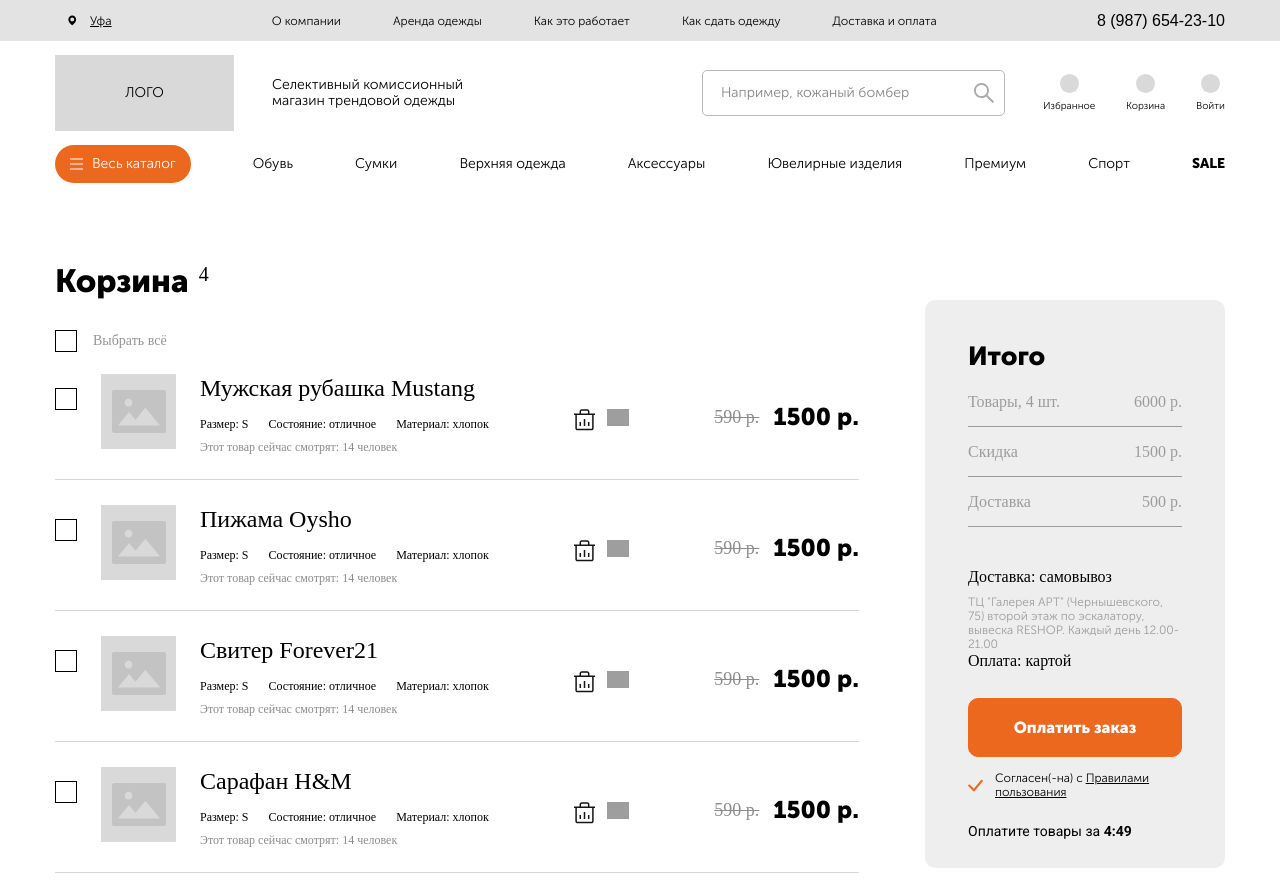
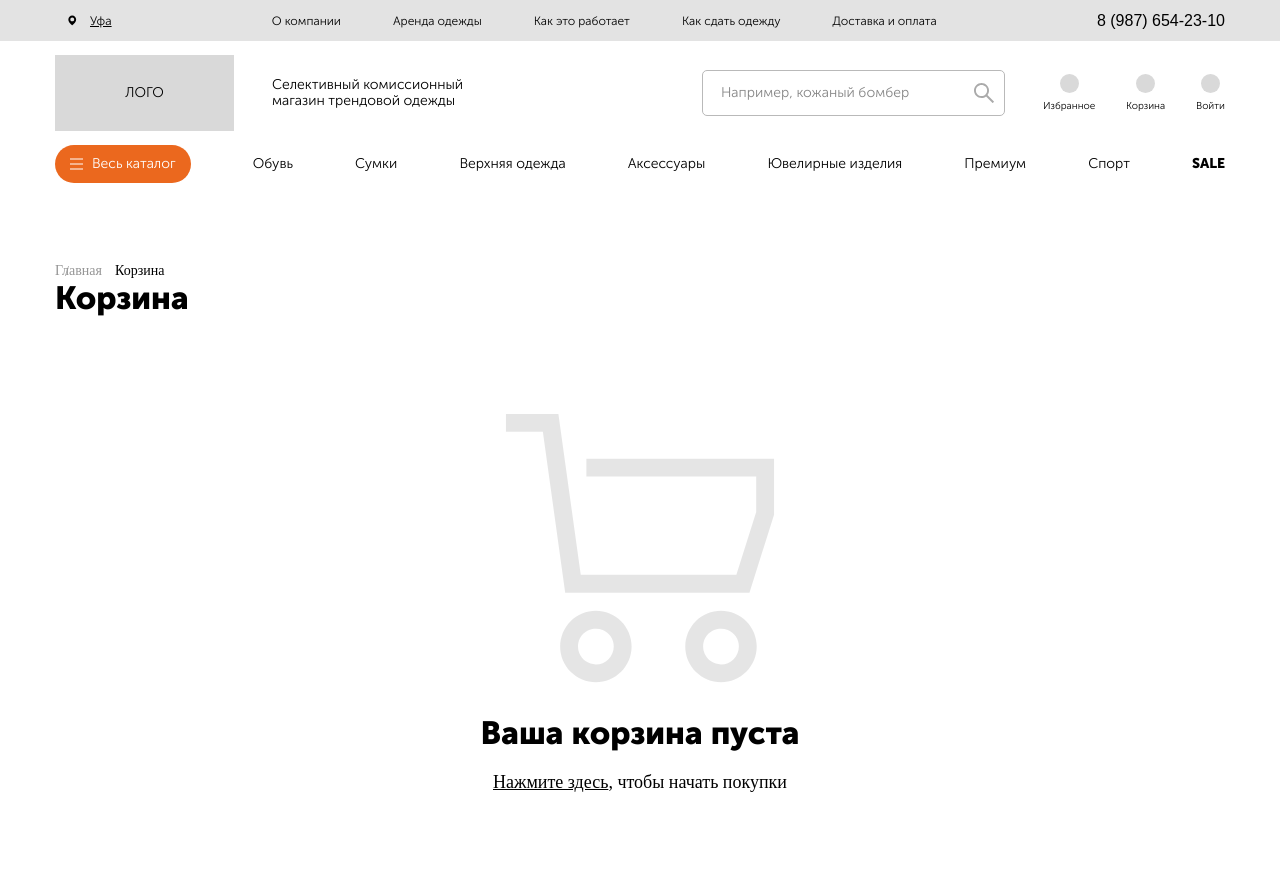
Before and after one commit to Nurbergen-me/reshop, a Nuxt app: page /Cart in a window 1280 px wide. Shown: the top 893 px of the page. Built offline with nearby package versions, Linux system fonts and the light colour scheme; grey boxes are pictures that could not be loaded; a web font is replaced by a local one.

Commit message:
cart Page

```diff
--- a/nuxt.config.js
+++ b/nuxt.config.js
@@ -37,6 +37,7 @@ export default {
 
   // Modules: https://go.nuxtjs.dev/config-modules
   modules: [
+    '@nuxtjs/axios'
   ],
 
   // Build Configuration: https://go.nuxtjs.dev/config-build
--- a/package.json
+++ b/package.json
@@ -10,6 +10,7 @@
     "deploy": "push-dir --dir=dist --branch=gh-pages --cleanup"
   },
   "dependencies": {
+    "@nuxtjs/axios": "^5.13.6",
     "core-js": "^3.25.3",
     "nuxt": "^2.15.8",
     "vue": "^2.7.10",
--- a/pages/Cart.vue
+++ b/pages/Cart.vue
@@ -1,9 +1,9 @@
 <template>
     <main>
-      <section class="cart">
+      <section class="cart" v-if="totalQuantity > 0">
         <div class="container">
           <div class="cart__title">
-            Корзина <span class="cart__amount">4</span>
+            Корзина <span class="cart__amount"> {{ totalQuantity}} </span>
           </div>
           <div class="cart__wrapper">
             <div class="cart__list">
@@ -20,7 +20,7 @@
                   <label for="select-all">Выбрать всё</label>
                 </div>
               </div>
-              <div class="cart__item">
+              <div class="cart__item" v-for="product in cartProducts" :key="product.id">
                 <div class="cart__item-check">
                   <input type="checkbox" class="cart__item-checkbox" />
                   <label></label>
@@ -30,20 +30,20 @@
                 </div>
                 <div class="cart__item-info">
                   <div class="cart__item-prices--mob">
-                    <div class="cart__item-newprice--mob">1500 р.</div>
-                    <div class="cart__item-oldprice--mob">590 р.</div>
+                    <div class="cart__item-newprice--mob">{{ product.oldPrice }} р.</div>
+                    <div class="cart__item-oldprice--mob">{{ product.newPrice }} р.</div>
                   </div>
                   <a href="#" class="cart__item-name"
-                    >Мужская рубашка Mustang</a
+                    >{{ product.title }}</a
                   >
                   <div class="cart__item-wrapper">
                     <div class="cart__item-desc">
-                      <p>Размер: S</p>
+                      <p>Размер: {{ product.size }}</p>
                       <p>Состояние: отличное</p>
-                      <p>Материал: хлопок</p>
+                      <p>Материал: {{ product.material }}</p>
                     </div>
                     <div class="cart__item-actions">
-                      <a class="cart__item-icon">
+                      <a class="cart__item-icon" @click.prevent="deleteFromCart(product)">
                         <img src="@/assets/images/trash.svg" alt="" />
                       </a>
                       <a class="cart__item-icon">
@@ -51,8 +51,8 @@
                       </a>
                     </div>
                     <div class="cart__item-prices">
-                      <div class="cart__item-oldprice">590 р.</div>
-                      <div class="cart__item-newprice">1500 р.</div>
+                      <div class="cart__item-oldprice">{{ product.oldPrice }} р.</div>
+                      <div class="cart__item-newprice">{{ product.newPrice }} р.</div>
                     </div>
                   </div>
                   <div class="cart__item-viewers">
@@ -61,121 +61,6 @@
                 </div>
               </div>
 
-              <div class="cart__item">
-                <div class="cart__item-check">
-                  <input type="checkbox" class="cart__item-checkbox" />
-                  <label></label>
-                </div>
-                <div class="cart__item-img">
-                  <img src="@/assets/images/cart-img.svg" alt="" />
-                </div>
-                <div class="cart__item-info">
-                  <div class="cart__item-prices--mob">
-                    <div class="cart__item-newprice--mob">1500 р.</div>
-                    <div class="cart__item-oldprice--mob">590 р.</div>
-                  </div>
-                  <a href="#" class="cart__item-name">Пижама Oysho</a>
-                  <div class="cart__item-wrapper">
-                    <div class="cart__item-desc">
-                      <p>Размер: S</p>
-                      <p>Состояние: отличное</p>
-                      <p>Материал: хлопок</p>
-                    </div>
-                    <div class="cart__item-actions">
-                      <a class="cart__item-icon">
-                        <img src="@/assets/images/trash.svg" alt="" />
-                      </a>
-                      <a class="cart__item-icon">
-                        <img src="@/assets/images/like.svg" alt="" />
-                      </a>
-                    </div>
-                    <div class="cart__item-prices">
-                      <div class="cart__item-oldprice">590 р.</div>
-                      <div class="cart__item-newprice">1500 р.</div>
-                    </div>
-                  </div>
-                  <div class="cart__item-viewers">
-                    Этот товар сейчас смотрят: 14 человек
-                  </div>
-                </div>
-              </div>
-
-              <div class="cart__item">
-                <div class="cart__item-check">
-                  <input type="checkbox" class="cart__item-checkbox" />
-                  <label></label>
-                </div>
-                <div class="cart__item-img">
-                  <img src="@/assets/images/cart-img.svg" alt="" />
-                </div>
-                <div class="cart__item-info">
-                  <div class="cart__item-prices--mob">
-                    <div class="cart__item-newprice--mob">1500 р.</div>
-                    <div class="cart__item-oldprice--mob">590 р.</div>
-                  </div>
-                  <a href="#" class="cart__item-name">Свитер Forever21</a>
-                  <div class="cart__item-wrapper">
-                    <div class="cart__item-desc">
-                      <p>Размер: S</p>
-                      <p>Состояние: отличное</p>
-                      <p>Материал: хлопок</p>
-                    </div>
-                    <div class="cart__item-actions">
-                      <a class="cart__item-icon">
-                        <img src="@/assets/images/trash.svg" alt="" />
-                      </a>
-                      <a class="cart__item-icon">
-                        <img src="@/assets/images/like.svg" alt="" />
-                      </a>
-                    </div>
-                    <div class="cart__item-prices">
-                      <div class="cart__item-oldprice">590 р.</div>
-                      <div class="cart__item-newprice">1500 р.</div>
-                    </div>
-                  </div>
-                  <div class="cart__item-viewers">
-                    Этот товар сейчас смотрят: 14 человек
-                  </div>
-                </div>
-              </div>
-              <div class="cart__item">
-                <div class="cart__item-check">
-                  <input type="checkbox" class="cart__item-checkbox" />
-                  <label></label>
-                </div>
-                <div class="cart__item-img">
-                  <img src="@/assets/images/cart-img.svg" alt="" />
-                </div>
-                <div class="cart__item-info">
-                  <div class="cart__item-prices--mob">
-                    <div class="cart__item-newprice--mob">1500 р.</div>
-                    <div class="cart__item-oldprice--mob">590 р.</div>
-                  </div>
-                  <a href="#" class="cart__item-name">Сарафан H&M</a>
-                  <div class="cart__item-wrapper">
-                    <div class="cart__item-desc">
-                      <p>Размер: S</p>
-                      <p>Состояние: отличное</p>
-                      <p>Материал: хлопок</p>
-                    </div>
-                    <div class="cart__item-actions">
-                      <a class="cart__item-icon">
-                        <img src="@/assets/images/trash.svg" alt="" />
-                      </a>
-                      <a class="cart__item-icon">
-                        <img src="@/assets/images/like.svg" alt="" />
-                      </a>
-                    </div>
-                    <div class="cart__item-prices">
-                      <div class="cart__item-oldprice">590 р.</div>
-                      <div class="cart__item-newprice">1500 р.</div>
-                    </div>
-                  </div>
-                  <div class="cart__item-viewers">
-                    Этот товар сейчас смотрят: 14 человек
-                  </div>
-                </div>
-              </div>
               <div class="cart__promo">
                 <label class="cart__promo-label"
                   ><span>Введите промокод, если есть</span>
@@ -284,11 +169,11 @@
               <ul class="check__list">
                 <li class="check__item">
                   <div class="check__item-left">Товары, 4 шт.</div>
-                  <div class="check__item-right">6000 р.</div>
+                  <div class="check__item-right">{{ totalPrice }} р.</div>
                 </li>
                 <li class="check__item">
                   <div class="check__item-left">Скидка</div>
-                  <div class="check__item-right">1500 р.</div>
+                  <div class="check__item-right">{{ totalDiscount }} р.</div>
                 </li>
                 <li class="check__item">
                   <div class="check__item-left">Доставка</div>
@@ -312,6 +197,22 @@
                 Оплатите товары за <span>4:49</span>
               </div>
             </div>
+          </div>
+        </div>
+      </section>
+      <section class="cart" v-else>
+        <div class="container">
+          <div class="breadcrumb">
+            <nuxt-link to="/">Главная</nuxt-link>
+            <nuxt-link to="/cart">Корзина</nuxt-link>
+          </div>
+          <div class="cart__title">Корзина</div>
+          <div class="cart__empty">
+            <img src="@/assets/images/cart.svg" alt="" />
+            <div class="cart__empty-title">Ваша корзина пуста</div>
+            <p class="cart__empty-text">
+              <nuxt-link to="/">Нажмите здесь</nuxt-link>, чтобы начать покупки
+            </p>
           </div>
         </div>
       </section>
@@ -390,8 +291,26 @@
 </template>
 
 <script>
+import { mapGetters, mapMutations } from 'vuex'
 export default {
     name: 'Cart',
+
+    computed: {
+        ...mapGetters({
+          cartProducts: 'cart/cartItems',
+          totalPrice: 'cart/totalPrice',
+          totalDiscount: 'cart/totalDiscount',
+          totalQuantity: 'cart/totalQuantity',
+        })
+    },
+
+    methods: {
+      ...mapMutations({
+          deleteFromCart: 'cart/deleteFromCart',
+      })
+    }
+
 }
 </script>
 <style src="@/assets/css/cart.css"></style>
+<style src="@/assets/css/empty-cart.css"></style>
--- a/pages/index.vue
+++ b/pages/index.vue
@@ -25,7 +25,5 @@ export default {
 </script>
 
 <style>
-.recommend {
-  margin: 100px auto 0;
-}
+
 </style>
--- a/pages/product/_slug.vue
+++ b/pages/product/_slug.vue
@@ -64,24 +64,23 @@
               <div class="product-page__info-viewers">
                 Этот товар сейчас смотрят: 14 человек
               </div>
-              <h1 class="product-page__info-name">Свитер Forever21</h1>
-              <div class="product-page__info-light">Forever21</div>
-              <div class="product-page__info-light">Артикул: Р7142</div>
+              <h1 class="product-page__info-name"> {{ product.title }} </h1>
+              <div class="product-page__info-light"> {{ product.slug }} </div>
+              <div class="product-page__info-light">Артикул: {{ product.id }} </div>
               <div class="product-page__sizes">
                 <div class="product-page__sizes-text">Размер:</div>
                 <div class="product-page__sizes-items">
-                  <div class="product-page__sizes-item">S</div>
+                  <div class="product-page__sizes-item"> {{ product.size }} </div>
                 </div>
               </div>
-              <p class="product-page__info-text">Материал: 100% акрил.</p>
+              <p class="product-page__info-text">Материал: {{ product.material}}.</p>
               <p class="product-page__info-text">
-                Свитер светло-кофейного цвета, с V-образным вырезом и крупной
-                вязкой. Свободного кроя.
+                {{ product.desc }}
               </p>
               <div class="product-page__actions">
                 <div class="product-page__prices">
-                  <div class="product-page__newprice">1400 р.</div>
-                  <div class="product-page__oldprice">1800 р.</div>
+                  <div class="product-page__newprice">{{ product.newPrice }} р.</div>
+                  <div class="product-page__oldprice">{{ product.oldPrice }} р.</div>
                 </div>
                 <a href="#" class="product-page__actions-like">
                   <img src="@/assets/images/like.svg" alt="" />
@@ -111,8 +110,8 @@
               </div>
               <a href="#" class="product-page__discount">Запросить скидку</a>
               <div class="product-page__info-buttons">
-                <a href="#" class="product-page__info-btn">В корзину</a>
-                <a href="#" class="product-page__info-btn light"
+                <a href="" class="product-page__info-btn" @click.prevent="addToCart(product)">В корзину</a>
+                <a href="" class="product-page__info-btn light" @click.prevent="buyNow(product)"
                   >Купить сейчас</a
                 >
               </div>
@@ -342,7 +341,7 @@
                 <img src="@/assets/images/product.svg" alt="" />
                 <div class="card-sign">Отличное</div>
                 <div class="card-actions">
-                  <a href="" class="card-actions-left">В корзину</a>
+                  <div href="#" class="card-actions-left" @click.prevent="addToCart()">В корзину</div>
                   <div class="card-actions-right">
                     <a href="#" class="card-actions-icon">
                       <img src="@/assets/images/eye.svg" alt="" />
@@ -367,7 +366,35 @@
 </template>
 
 <script>
+import { mapMutations } from 'vuex'
 export default {
+    name: 'ProductPage',
+
+    data() {
+      return {
+        product: {
+          id: 12434,
+          title: 'Свитер Forever21',
+          slug: 'Forever21',
+          material: '100% акрил',
+          size: 'S',
+          desc: 'Свитер светло-кофейного цвета, с V-образным вырезом и крупной вязкой. Свободного кроя',
+          newPrice: 1400,
+          oldPrice: 1800
+        }
+      }
+    },
+
+    methods: {
+      ...mapMutations({
+        addToCart: 'cart/addToCart'
+      }),
+      buyNow(product) {
+        this.addToCart(product)
+        this.$router.push('/cart')
+      }
+    }
+
 
 }
 </script>
```
Also changed, not shown: assets/css/admin.css (+14 -14 lines), components/Card.vue (+6 -5 lines), store/cart.js (added, +70 -0 lines), 1 other file (tests, documents, lock files or other folders).
